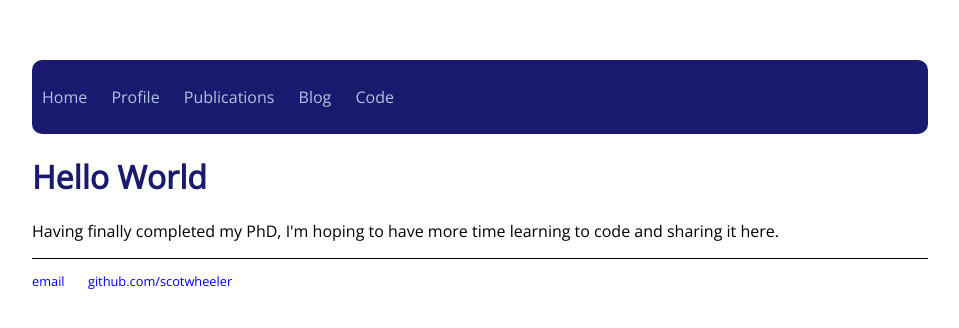
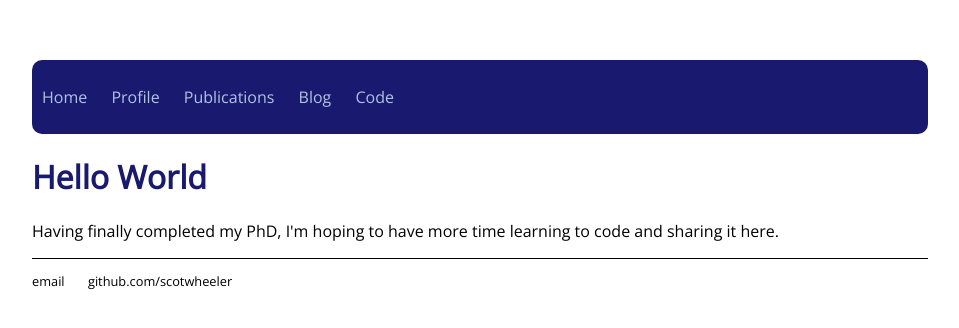
Before and after one commit to scotwheeler/scotwheeler.github.io, a Jekyll site: the page built from index.html, in a window 1280 px wide. Shown: the top 328 px of the page, without its empty margins (160-1119 px from the left). Built offline with Jekyll 4.4.1, drawn with Linux system fonts in a browser that asks for light colours.

Commit message:
more css

```diff
--- a/_layouts/default.html
+++ b/_layouts/default.html
@@ -2,7 +2,7 @@
 <html lang="en-GB">
 
 <head>
-    <title{{ page.title }}</title>
+    <title>{{ page.title }}</title>
     <link rel="stylesheet" href="/css/style.css" />
     <link rel="stylesheet" href="https://fonts.googleapis.com/css?family=Open+Sans" >
 </head>
--- a/css/style.css
+++ b/css/style.css
@@ -44,6 +44,10 @@ footer {
     font-size: 0.8em;
 }
 
+footer a {
+    color: inherit
+}
+
 ul.posts {
     margin: 20px auto 40px;
 }
```
